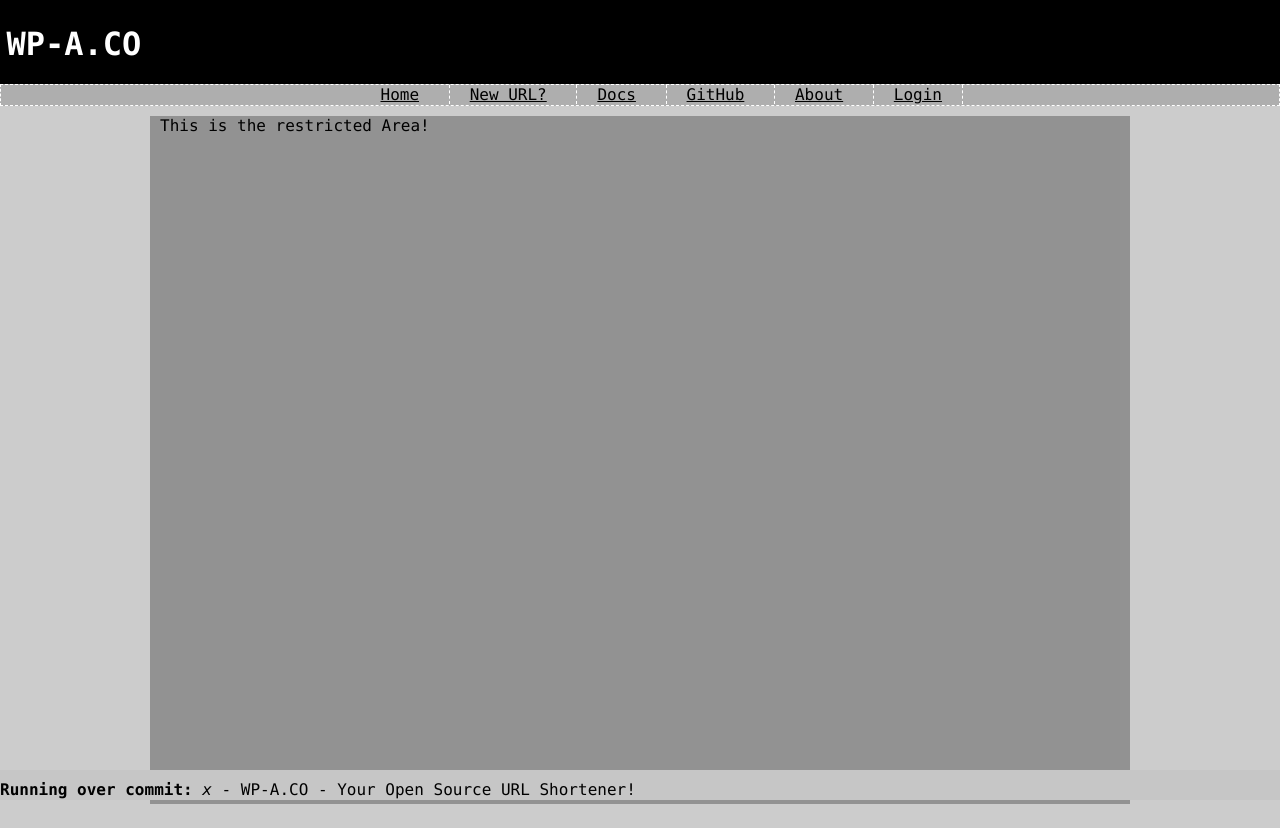
After one commit to vmesel/WP-A.CO, a Flask app: template wp-a/templates/restrict.html in a window 1280 px wide. The commit adds this page. Run offline with Flask 2, Linux system fonts and the light colour scheme; the template is opened without the code that fills it: most values are stand-ins (such as "Sample title", 1, 10 or a date in 2020); parts of the project's set-up code (start-up, migrations or seed data) failed here and were passed over.

Commit message:
Restricted area and Commit Hash added!

```diff
--- a/wp-a/functions.py
+++ b/wp-a/functions.py
@@ -28,6 +28,8 @@ class Database:
 
 
 class DefaultFunctions():
+
+
 	def CheckURLPrefix(urlprocessar):
 		if "http://" in urlprocessar:
 			return(urlprocessar)
--- a/wp-a/requirements.txt
+++ b/wp-a/requirements.txt
@@ -2,3 +2,4 @@ flask
 flask-wtf
 hashids
 uwsgi
+gitpython
--- a/wp-a/templates/layouts/baseotherpages.html
+++ b/wp-a/templates/layouts/baseotherpages.html
@@ -53,6 +53,7 @@
 
 
       <div id="presentation">
+
         {% block bodycontent%}
         {% endblock %}
       </div>
@@ -62,8 +63,11 @@
     <!--Section End-->
     <!--Footer Start-->
     <footer>
+        <div id="mg10px">
+    <b>Running over commit: </b><i>{{git_hash}}</i> -
       {% block footer%}
       {% endblock %}
+  </div>
     </footer>
     <!--Footer End-->
 
--- /dev/null
+++ b/wp-a/templates/restrict.html
@@ -0,0 +1,21 @@
+{% extends "layouts/baseotherpages.html" %}
+
+{% block head%}
+<!--Just if you want to add some more content to the Head-->
+{% endblock %}
+
+{% block title%}WP-A.CO - Your Open Source URL Shortener!{% endblock %}
+
+{% block Logo%}<h1>WP-A.CO</h1>{% endblock %}
+
+
+{% block bodycontent%}
+<div id="mg10px">
+This is the restricted Area!
+</div>
+{% endblock %}
+
+{% block footer%}
+
+<italic>WP-A.CO - Your Open Source URL Shortener!</italic>
+{% endblock %}
--- a/wp-a/wpa.py
+++ b/wp-a/wpa.py
@@ -1,25 +1,33 @@
 from flask import Flask,render_template,redirect,request,session,url_for
 from hashids import Hashids
 from functions import *
+from git import Repo
+import os
+import subprocess
 
 cypher = Hashids(salt = "WP-A.co")
 app = Flask(__name__)
 app.secret_key = "wp-a.co key"
+#repo = Repo(os.getcwd())
+#master = repo.head.reference
+#git_hash = master.commit.hexsha
+git_hash = subprocess.check_output(['git', 'rev-parse', 'HEAD']).decode('utf-8')
+git_hash = git_hash[:6]
 
 def NewViewReturn(urlprocessar, customaadd):
-	return(render_template("added.html",FullURL = DefaultFunctions.URLProcessing(urlprocessar, customaadd)))
+	return(render_template("added.html",FullURL = DefaultFunctions.URLProcessing(urlprocessar, customaadd, git_hash = git_hash)))
 
 @app.route("/", methods=['GET', 'POST'])
 def home():
-	return render_template("index.html")
+	return render_template("index.html", git_hash = git_hash)
 
 @app.route("/new/", methods=['GET', 'POST'])
 def newurl():
-	return render_template("new.html")
+	return render_template("new.html", git_hash = git_hash)
 
 @app.route("/about/", methods=['GET', 'POST'])
 def about():
-	return render_template("about.html")
+	return render_template("about.html", git_hash = git_hash)
 
 @app.route("/login/", methods=['GET', 'POST'])
 def loginPage():
@@ -32,6 +40,12 @@ def loginPage():
 			return render_template("render-url.html",RedirectTo = "/about/")
 	return(render_template("login.html",error = LoginError))
 
+@app.route("/restrict/", methods=['GET', 'POST'])
+def RestrictedArea():
+	if session['logged_in'] == True:
+		return render_template("restrict.html", git_hash = git_hash)
+	else:
+		return render_template("render-url.html",RedirectTo = "/about/")
 
 @app.route("/add/", methods=['GET', 'POST'])
 def addRouting():
```
Also changed, not shown: wp-a/templates/layouts/baselayout.html (+6 -2 lines).
